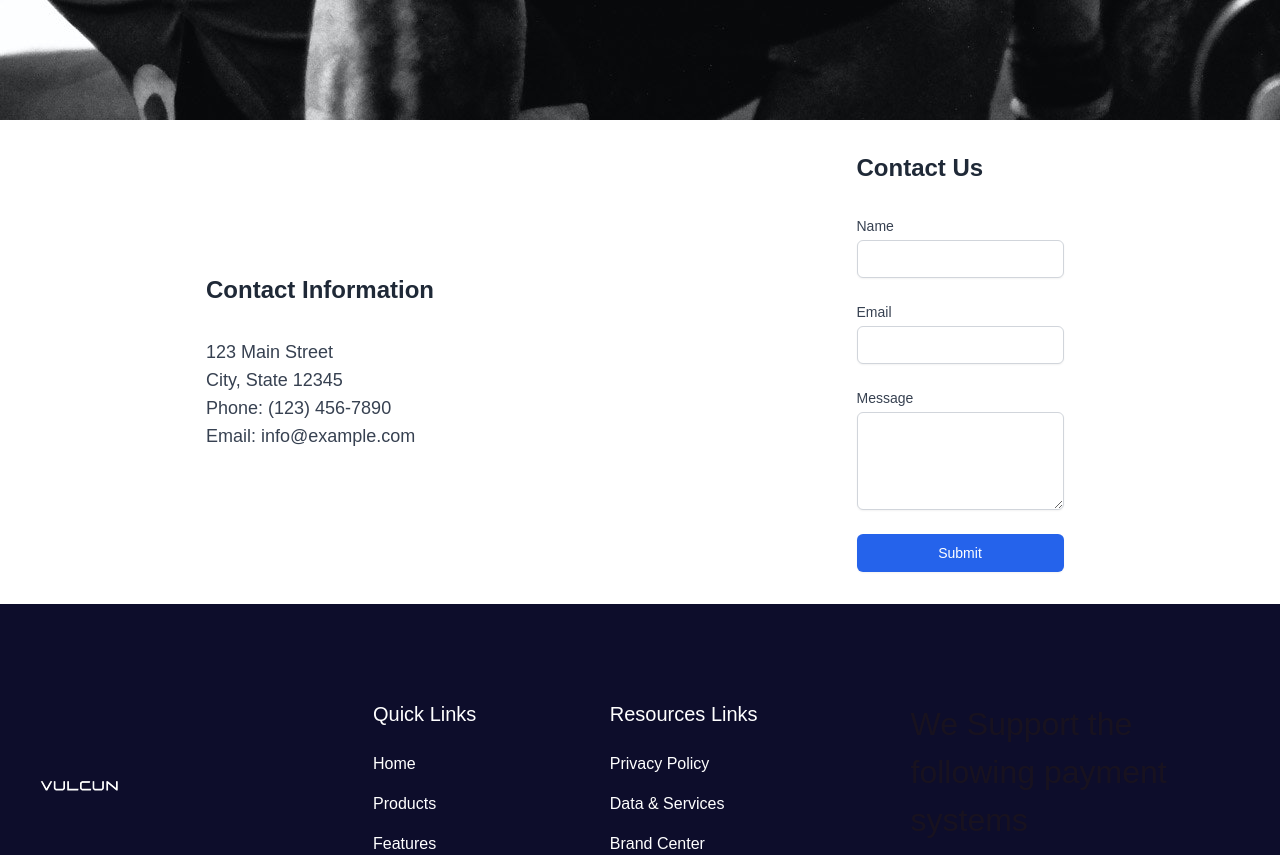
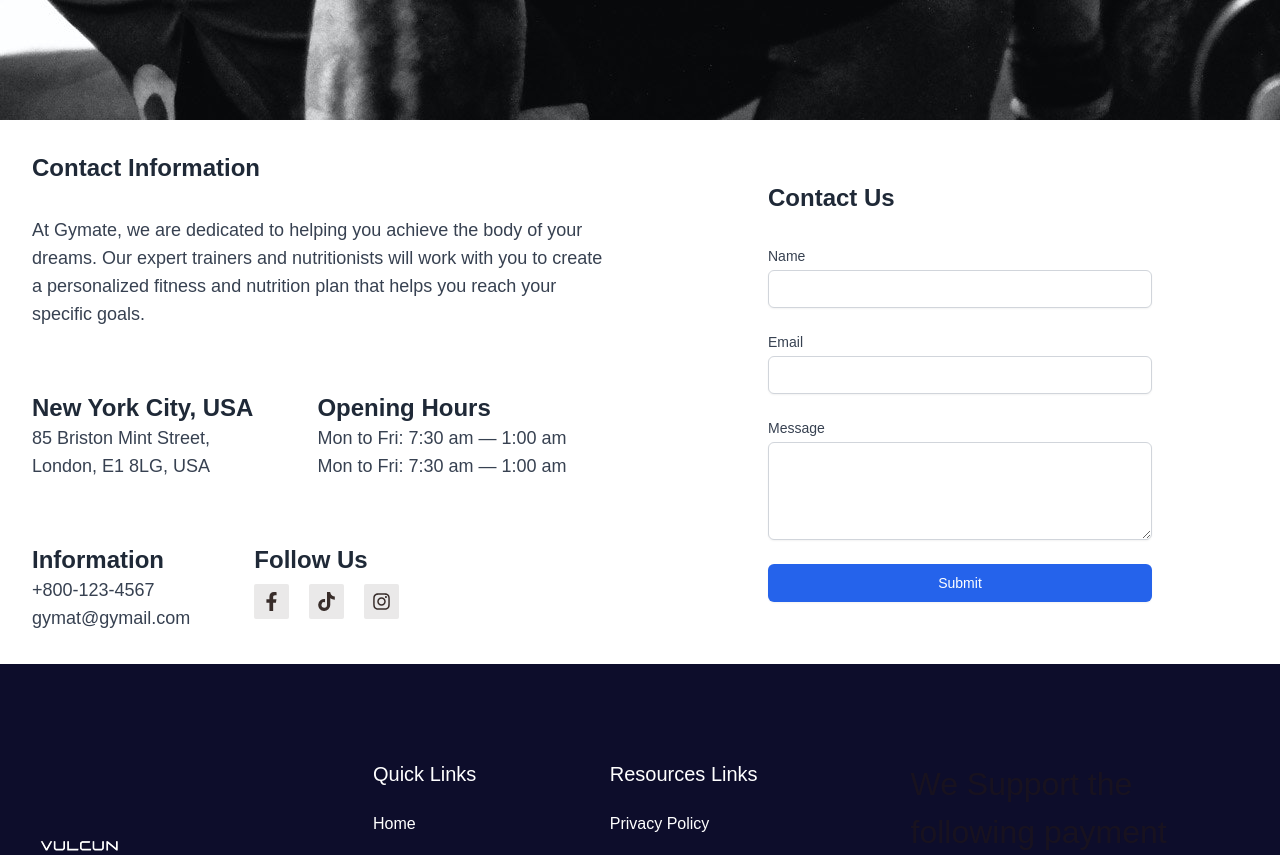
Before and after one commit to milladAyoubi/Vulcun, a React (Create React App) app: page /contact in a window 1280 px wide. Shown: the part 480-1335 px from the top of the page. Built offline with nearby package versions, Linux system fonts and the light colour scheme.

Commit message:
Contact Page Update

```diff
--- a/src/components/Contact.js
+++ b/src/components/Contact.js
@@ -1,5 +1,7 @@
 import React from 'react';
 import Footer from './Footer';
+import {FaFacebookF, FaTiktok, FaInstagram} from 'react-icons/fa'
+
 
 const Contact = () => {
   return (
@@ -11,20 +13,67 @@ const Contact = () => {
       <div className='flex flex-row '>
 
 
-      <div className="lg:w-1/2 bg-white flex items-center justify-center">
-        <div className="max-w-md py-8 px-4 sm:px-6 lg:px-8">
+      <div className="lg:w-1/2 bg-white flex flex-col items-center justify-center">
+
+        <div className="max-w-2xl py-8 px-4 sm:px-6 lg:px-8">
           <h2 className="text-2xl font-semibold text-gray-800">Contact Information</h2>
           <div className="mt-8">
-            <p className="text-lg text-gray-700">123 Main Street</p>
-            <p className="text-lg text-gray-700">City, State 12345</p>
-            <p className="text-lg text-gray-700">Phone: (123) 456-7890</p>
-            <p className="text-lg text-gray-700">Email: info@example.com</p>
+            <p className="text-lg text-gray-700">At Gymate, we are dedicated to helping you
+            achieve the body of your dreams. Our expert trainers and nutritionists will work with
+            you to create a personalized fitness and nutrition plan that helps you reach your specific goals.</p>
+
+          </div>
+
+        </div>
+
+        <div className="max-w-2xl py-8 px-4 sm:px-6 lg:px-8 flex items-start gap-16 items-start w-[100%]">
+        <div>
+         <h3 className="text-2xl font-semibold text-gray-800">New York City, USA</h3>
+         <div>
+          <p className="text-lg text-gray-700">85 Briston Mint Street,</p>
+          <p className="text-lg text-gray-700">London, E1 8LG, USA</p>
           </div>
         </div>
-      </div>
+
+        <div>
+         <h3 className="text-2xl font-semibold text-gray-800">Opening Hours</h3>
+         <div>
+          <p className="text-lg text-gray-700">Mon to Fri: 7:30 am — 1:00 am</p>
+          <p className="text-lg text-gray-700">Mon to Fri: 7:30 am — 1:00 am</p>
+          </div>
+        </div>
+
+
+        </div>
+
+
+        <div className="max-w-2xl py-8 px-4 sm:px-6 lg:px-8 flex items-start gap-16 items-start w-[100%]">
+        <div>
+         <h3 className="text-2xl font-semibold text-gray-800">Information</h3>
+         <div>
+          <p className="text-lg text-gray-700">+800-123-4567</p>
+          <p className="text-lg text-gray-700">gymat@gymail.com</p>
+          </div>
+        </div>
+
+        <div>
+         <h3 className="text-2xl font-semibold text-gray-800">Follow Us</h3>
+         <div className='text-[18px] font-medium text-black flex gap-5 mt-2'>
+          <FaFacebookF className="text-xl lg:text-xl bg-black/10 w-[35px] h-[35px] hover:bg-yellow-600/60 hover:text-white transition p-2 rounded-sm text-black opacity-90  m-auto"/>
+          <FaTiktok className="text-xl lg:text-xl bg-black/10 w-[35px] h-[35px] hover:bg-yellow-600/60 hover:text-white transition p-2 rounded-sm text-black opacity-90  m-auto"/>
+          <FaInstagram className="text-xl lg:text-xl bg-black/10 w-[35px] h-[35px] hover:bg-yellow-600/60 hover:text-white transition p-2 rounded-sm text-black opacity-90  m-auto"/>
+
+
+          </div>
+        </div>
+
+
+        </div>
+        </div>
+
 
       <div className="lg:w-1/2 bg-white gray-100 flex items-center justify-center">
-        <div className="max-w-md py-8 px-4 sm:px-6 lg:px-8">
+        <div className="max-w-md w-[100%] py-8 px-4 sm:px-6 lg:px-8">
           <h2 className="text-2xl font-semibold text-gray-800">Contact Us</h2>
           <div className="mt-8">
             <form className="space-y-6">
```
